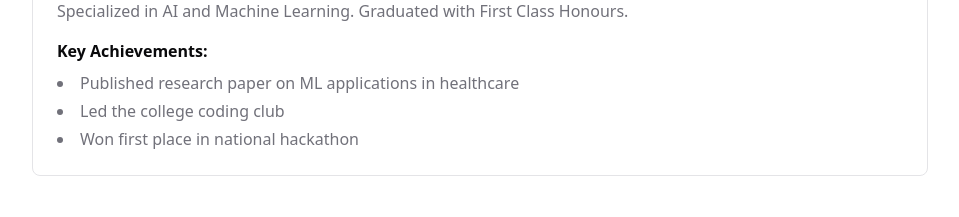
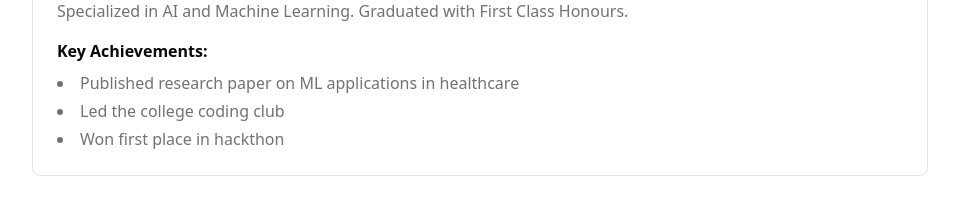
Before and after one commit to TechWithIfn/personal-portfolio, a React (Vite) app: page / in a window 1280 px wide. Shown: the part 5160-5377 px from the top of the page, without its empty margins (160-1119 px from the left). Built offline with nearby package versions, Linux system fonts and the light colour scheme.

Commit message:
Update education.tsx
Signed-off-by: Irfan Ansari  <Techwithifn@gmail.com>

```diff
--- a/src/pages/education.tsx
+++ b/src/pages/education.tsx
@@ -12,7 +12,7 @@ export function EducationPage() {
       achievements: [
         'Published research paper on ML applications in healthcare',
         'Led the college coding club',
-        'Won first place in national hackathon'
+        'Won first place in hackthon'
       ],
       image: "https://i.postimg.cc/CKpJ8jVw/Delhi-Technical-Campus7-o.png"
     }
```
